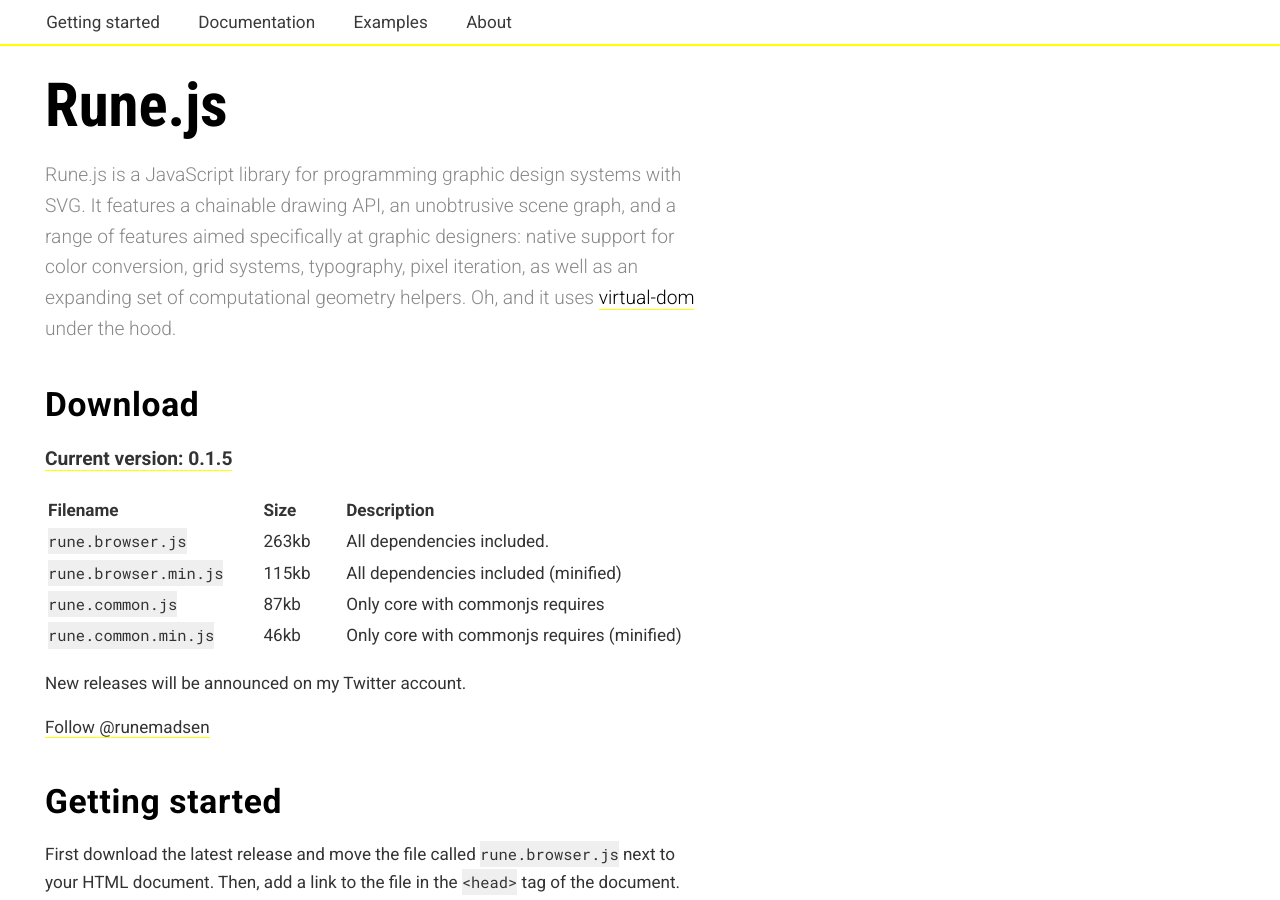
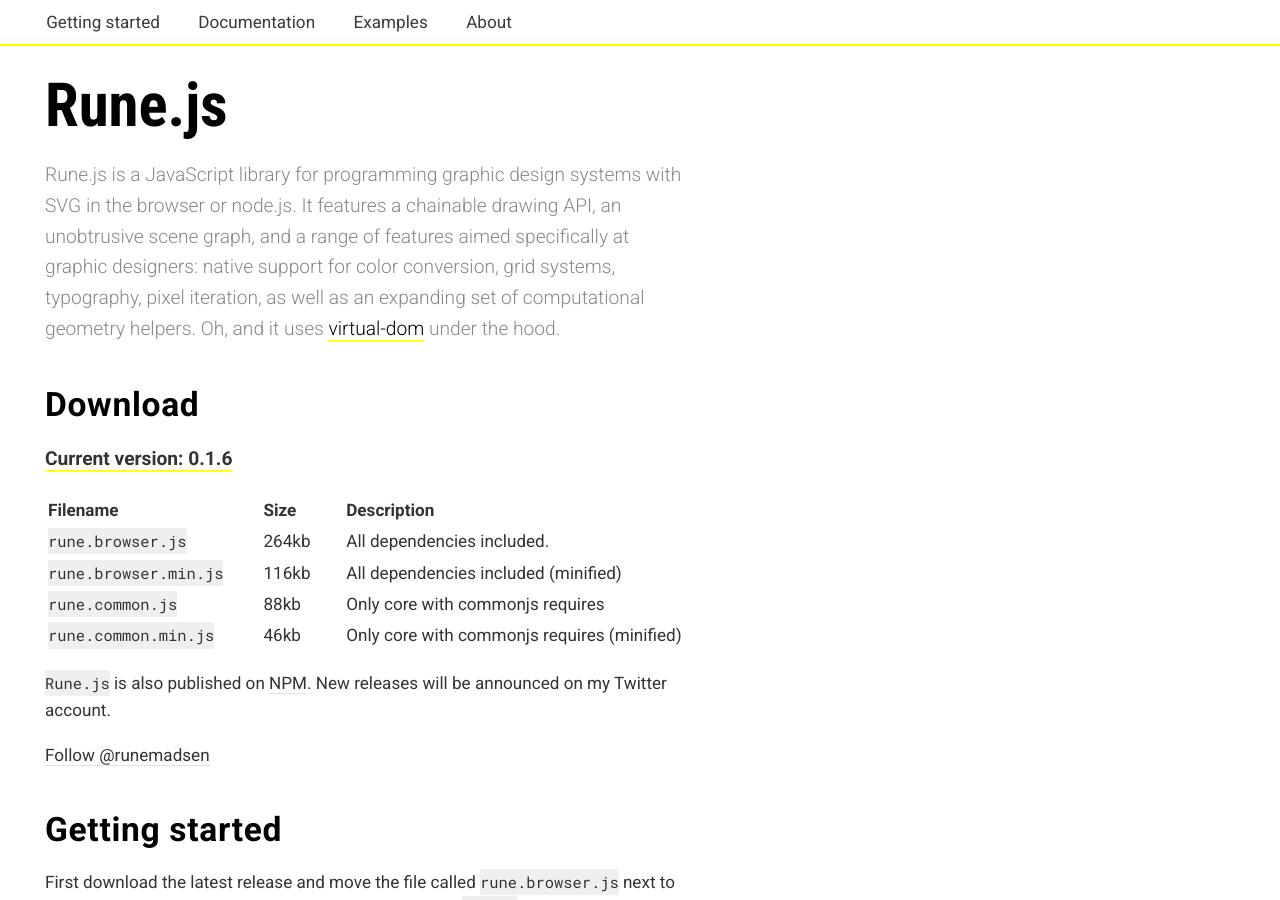
Before and after one commit to runemadsen/rune.js, a Jekyll site: the page built from index.md, in a window 1280 px wide and 900 px high. Built offline with Jekyll 4.4.1, drawn with Linux system fonts in a browser that asks for light colours; nearby versions of some CDN libraries; comment, search, counter and statistics services are not loaded.

Commit message:
updated version and added info around node

```diff
--- a/index.md
+++ b/index.md
@@ -5,21 +5,21 @@
 
 # Rune.js
 
-Rune.js is a JavaScript library for programming graphic design systems with SVG. It features a chainable drawing API, an unobtrusive scene graph, and a range of features aimed specifically at graphic designers: native support for color conversion, grid systems, typography, pixel iteration, as well as an expanding set of computational geometry helpers. Oh, and it uses [virtual-dom](https://github.com/Matt-Esch/virtual-dom) under the hood.
+Rune.js is a JavaScript library for programming graphic design systems with SVG in the browser or node.js. It features a chainable drawing API, an unobtrusive scene graph, and a range of features aimed specifically at graphic designers: native support for color conversion, grid systems, typography, pixel iteration, as well as an expanding set of computational geometry helpers. Oh, and it uses [virtual-dom](https://github.com/Matt-Esch/virtual-dom) under the hood.
 
 
 ## Download
 
-**[Current version: 0.1.5](https://github.com/runemadsen/rune.js/releases/latest)**
+**[Current version: 0.1.6](https://github.com/runemadsen/rune.js/releases/latest)**
 
 | Filename              | Size   | Description   |
 | --------------------- | ------ | -------------|
-| `rune.browser.js`     | 263kb  | All dependencies included. |
-| `rune.browser.min.js` | 115kb  | All dependencies included (minified) |
-| `rune.common.js`      | 87kb   | Only core with commonjs requires |
+| `rune.browser.js`     | 264kb  | All dependencies included. |
+| `rune.browser.min.js` | 116kb  | All dependencies included (minified) |
+| `rune.common.js`      | 88kb   | Only core with commonjs requires |
 | `rune.common.min.js`  | 46kb   | Only core with commonjs requires (minified) |
 
-New releases will be announced on my Twitter account.
+`Rune.js` is also published on [NPM](https://www.npmjs.com/package/rune.js). New releases will be announced on my Twitter account.
 
 <a href="https://twitter.com/runemadsen" class="twitter-follow-button" data-show-count="false" data-size="large">Follow @runemadsen</a>
 
```
